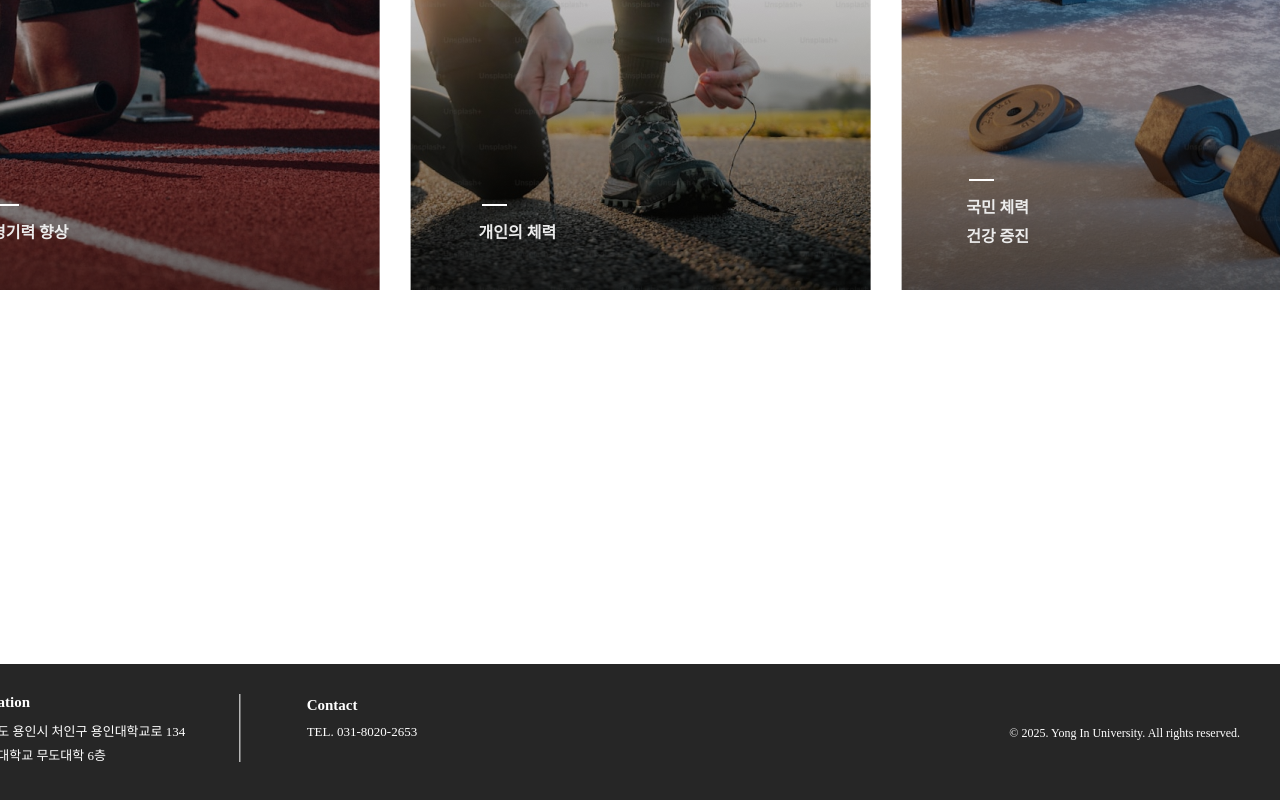
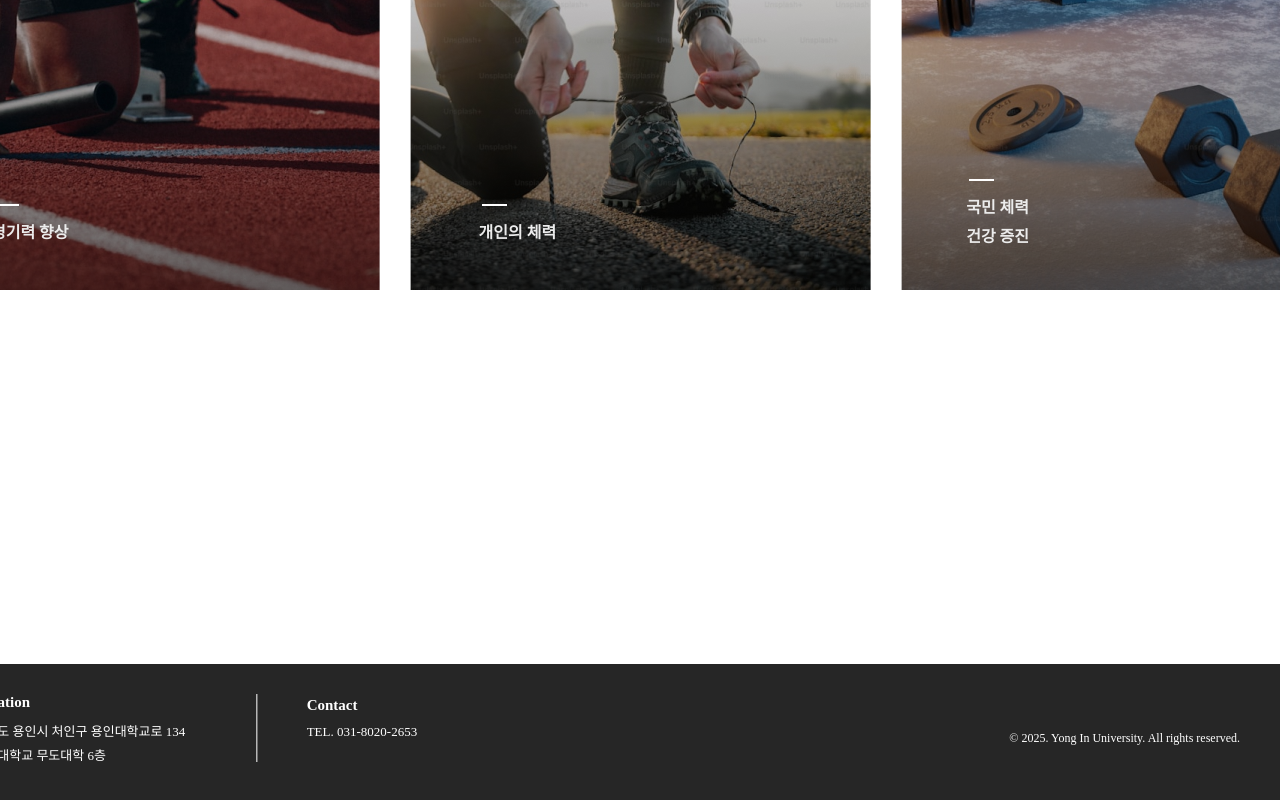
Before and after one commit to jiyoung720/SportsWellness, a Vue app: page / in a window 1280 px wide. Shown: the part 697-1497 px from the top of the page. Built offline with nearby package versions, Linux system fonts and the light colour scheme.

Commit message:
fix: Footer 요소들 간격 수정

```diff
--- a/src/components/layout/MainFooter.vue
+++ b/src/components/layout/MainFooter.vue
@@ -96,13 +96,13 @@ export default {
   width: 0.5px;
   height: 75%;
   background-color: #fff; /* 세로 구분선 색상 */
-  margin-right: 20%; /* 구분선을 왼쪽으로 이동시키기 위해 margin-right 사용 */
+  margin-right: 15%; /* 구분선을 왼쪽으로 이동시키기 위해 margin-right 사용 */
 }
 
 .copyright {
   flex-basis: 100%; /* 한 줄 전체를 차지 */
   text-align: right;
-  margin-top: 20px;
+  margin-top: 25px;
   font-size: 12px;
   padding-top: 10px;
   transform: translate(30%, -8%);
```
